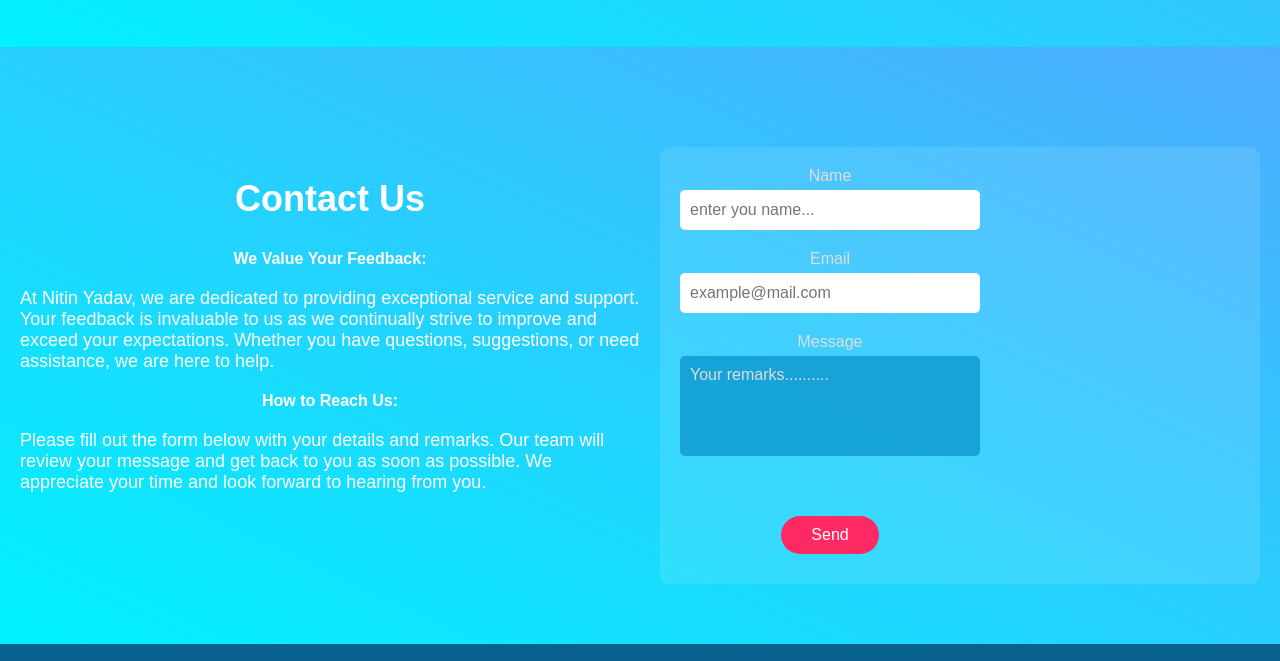
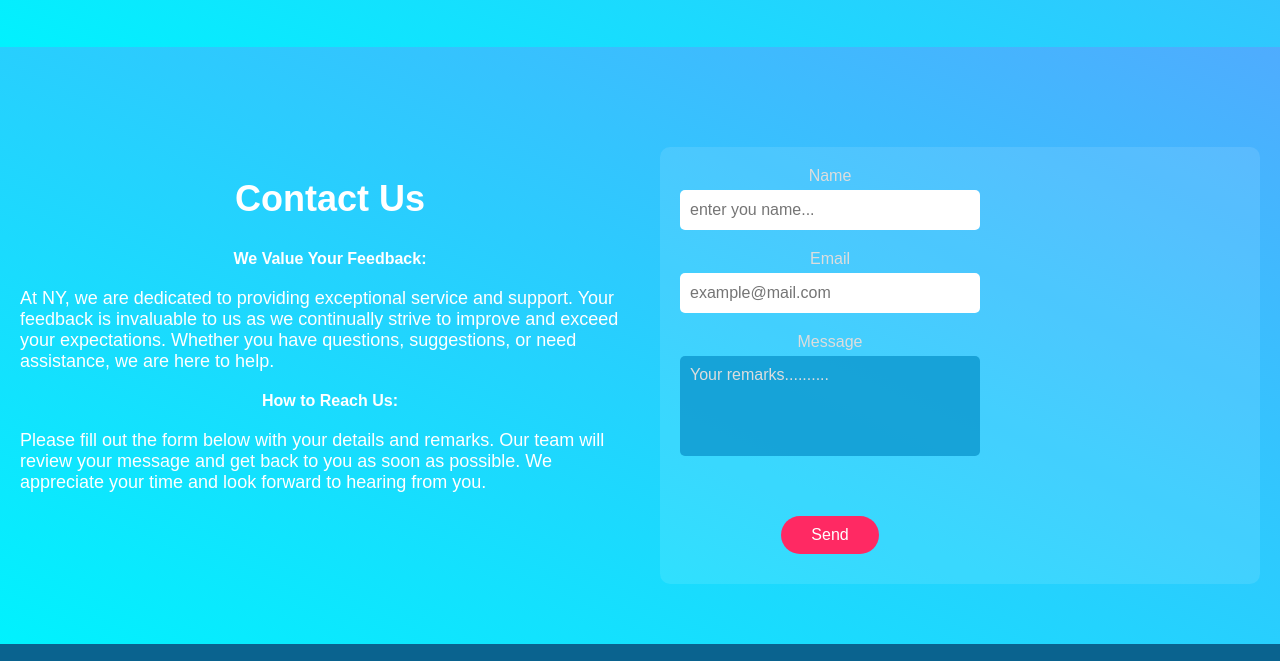
Before and after one commit to nitinyadav2188/Text-to-Speech.github.io, a plain HTML site: page index.html in a window 1280 px wide. Shown: the part 1570-2231 px from the top of the page. Drawn offline with Linux system fonts and the light colour scheme.

Commit message:
Update index.html

```diff
--- a/index.html
+++ b/index.html
@@ -58,7 +58,7 @@
         <div class="text">
           <h2>Contact Us</h2>
           <h4>We Value Your Feedback:</h4>
-          <p>At Nitin Yadav, we are dedicated to providing exceptional service and support. Your feedback is invaluable
+          <p>At NY, we are dedicated to providing exceptional service and support. Your feedback is invaluable
             to us as we continually strive to improve and exceed your expectations. Whether you have questions,
             suggestions, or need assistance, we are here to help.
           </p>
```
